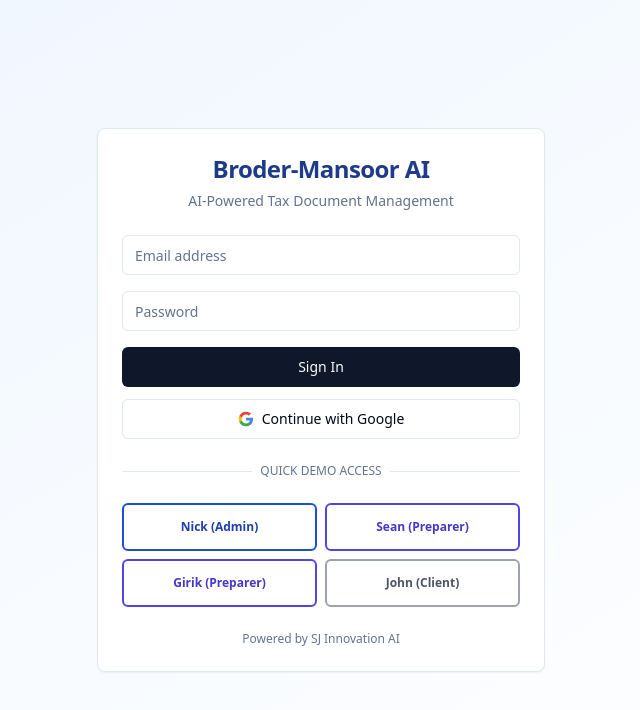
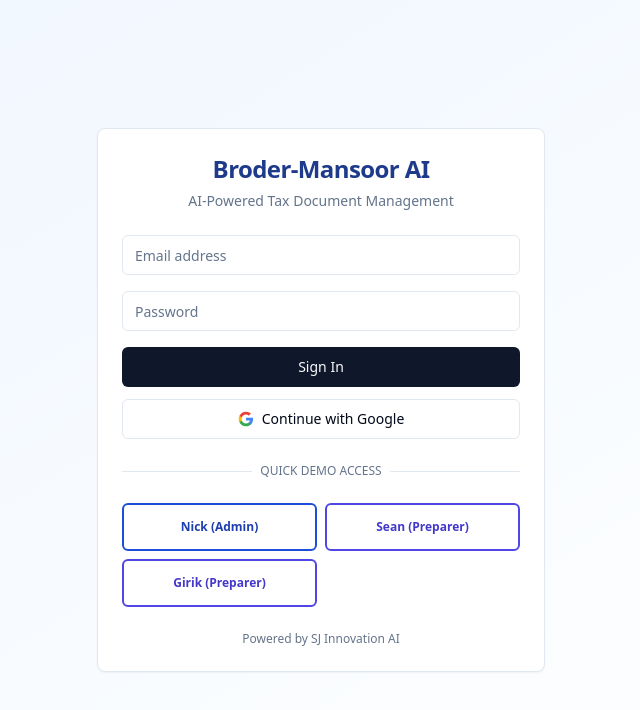
Before and after one commit to parthoooo/tax-checker-agent, a React (Vite) app: page / in a window 1280 px wide. Shown: the top 710 px of the page, without its empty margins (319-959 px from the left). Built offline with nearby package versions, Linux system fonts and the light colour scheme.

Commit message:
Changes
Co-authored-by: zubairhossain-rgb <228999396+zubairhossain-rgb@users.noreply.github.com>

```diff
--- a/src/components/Login.tsx
+++ b/src/components/Login.tsx
@@ -111,15 +111,6 @@ const Login: React.FC = () => {
             >
               Girik (Preparer)
             </Button>
-            <Button
-              type="button"
-              variant="outline"
-              className="h-12 border-2 border-gray-400 text-gray-600 hover:bg-gray-50 font-semibold text-xs"
-              onClick={() => handleQuickLogin('client')}
-              disabled={isLoading}
-            >
-              John (Client)
-            </Button>
           </div>
 
           <p className="text-xs text-center text-muted-foreground mt-6">Powered by SJ Innovation AI</p>
```
